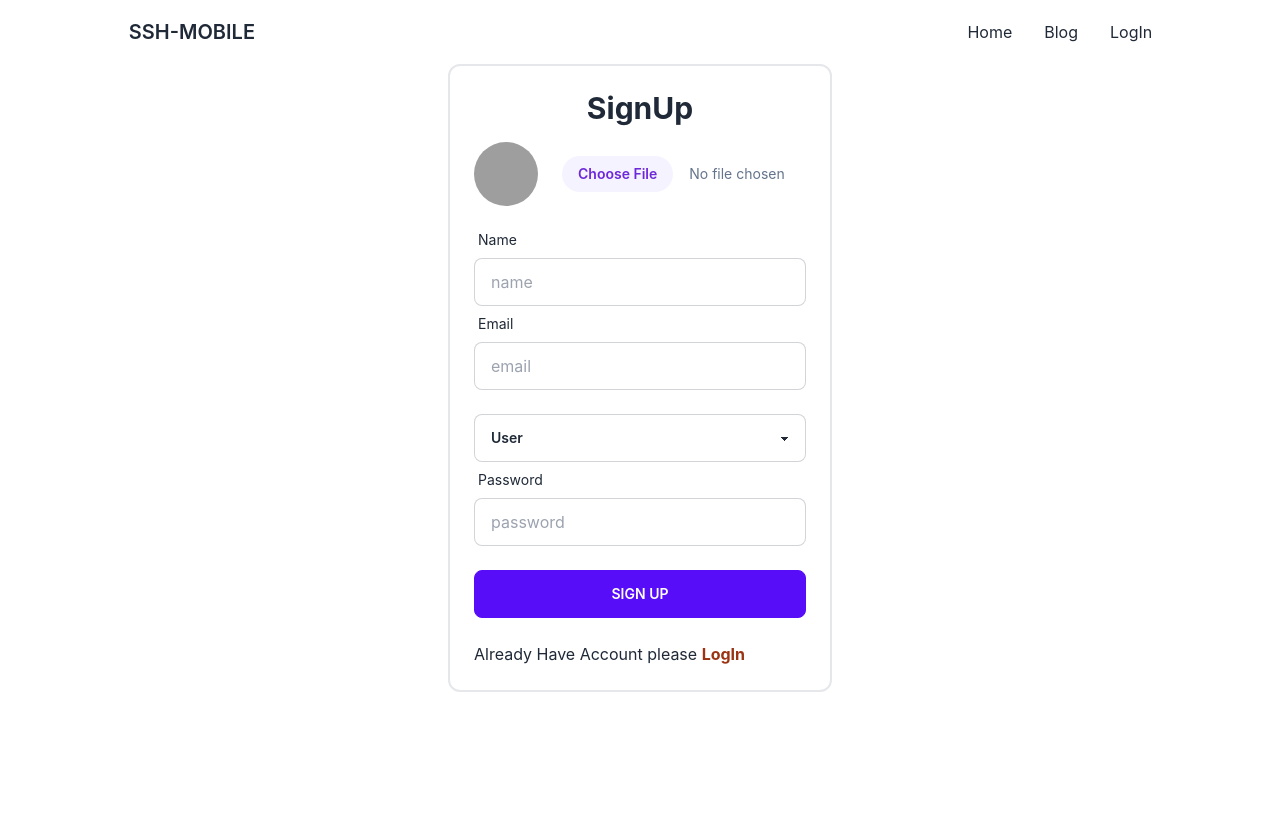
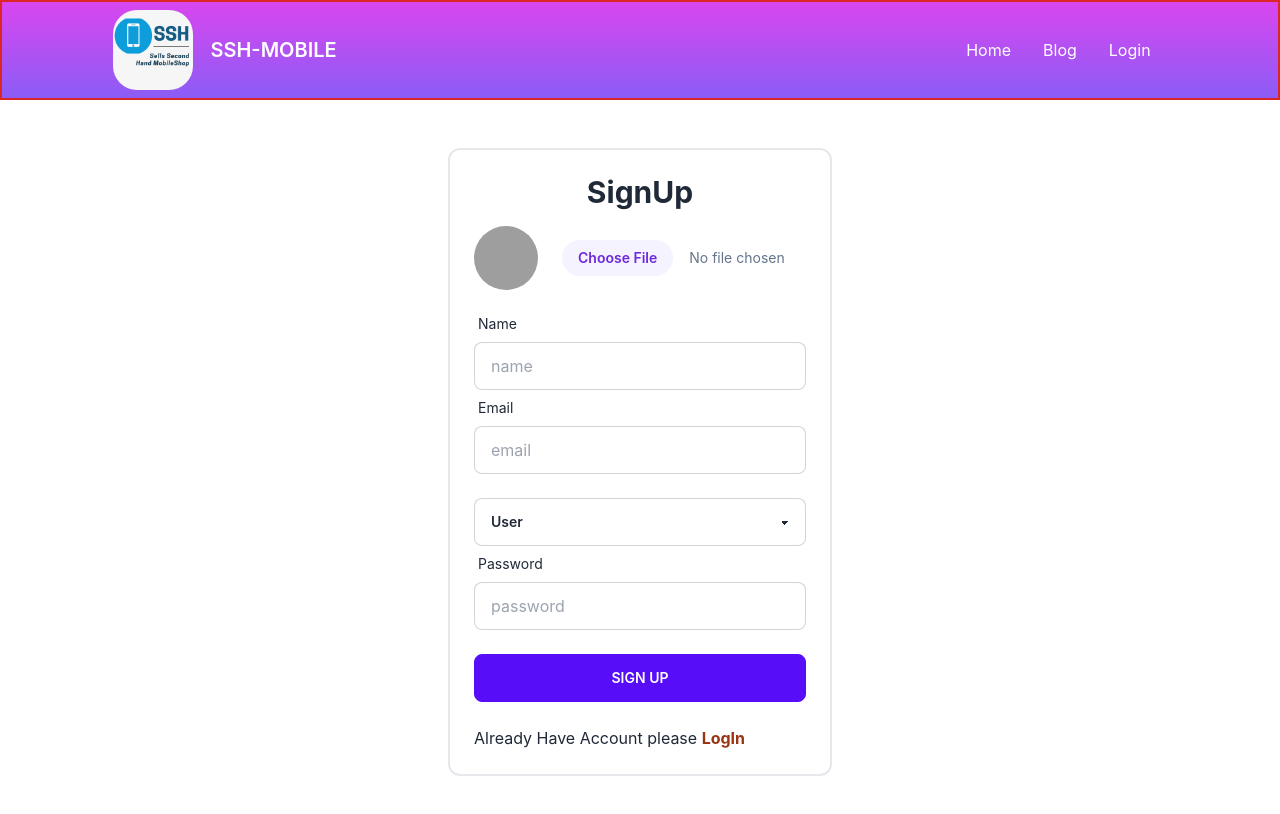
Before and after one commit to sakib036/ssh-mobile-client, a React (Create React App) app: page /signup in a window 1280 px wide. Shown: the top 814 px of the page. Built offline with nearby package versions, Linux system fonts and the light colour scheme; no server answers; grey boxes are pictures that could not be loaded.

Commit message:
signin-firebase

```diff
--- a/src/Components/Common/Navbar/Navbar.js
+++ b/src/Components/Common/Navbar/Navbar.js
@@ -1,6 +1,9 @@
 // import React, { useContext } from 'react';
-import { Link } from 'react-router-dom';
+import { useContext } from 'react';
+import { Link, useNavigate } from 'react-router-dom';
 import { NavLink } from "react-router-dom";
+import { AuthContext } from '../../../Contexts/AuthProvider';
+import logo from '../../../assets/Mobi.png'
 // import { AuthContext } from '../../../Contexts/AuthProvider';
 
 
@@ -8,36 +11,39 @@ import { NavLink } from "react-router-dom";
 
 
 const Navbar = () => {
-    // const { user, logOut } = useContext(AuthContext);
+    const { user, logOut } = useContext(AuthContext);
+    // const navigate=useNavigate();
 
-    // const handelLogOut = () => {
-    //     logOut()
-    //         .then(() => { })
-    //         .catch(error => console.error(error))
-    // }
+    const handelLogOut = () => {
+        logOut()
+            .then(() => { })
+            .catch(error => console.error(error))
+    }
 
     const navManu = <>
         <li><NavLink to='/'>Home</NavLink></li>
         <li><NavLink to='/blog'>Blog</NavLink></li>
-        <li><NavLink to='/login'>LogIn</NavLink></li>
-        {/* {user?.uid ? <li><button onClick={handelLogOut}><NavLink to='/login'>SignOut</NavLink></button></li> :
-            <li><NavLink to='/login'>Login</NavLink></li>} */}
+
+
+        {user?.uid ? <li><button onClick={handelLogOut}><NavLink to='/login'>SignOut</NavLink></button></li> :
+            <li><NavLink to='/login'>Login</NavLink></li>}
     </>
 
 
 
     return (
-        <div className="navbar flex justify-around">
+        <div className="navbar flex justify-around border-2 border-red-600 bg-gradient-to-t from-violet-500 to-fuchsia-500 text-white">
             <div className="navbar-start">
                 <div className="dropdown">
                     <label tabIndex={0} className="btn btn-ghost lg:hidden">
                         <svg xmlns="http://www.w3.org/2000/svg" className="h-5 w-5" fill="none" viewBox="0 0 24 24" stroke="currentColor"><path strokeLinecap="round" strokeLinejoin="round" strokeWidth="2" d="M4 6h16M4 12h8m-8 6h16" /></svg>
                     </label>
-                    <ul tabIndex={1} className="menu menu-compact dropdown-content mt-3 p-2 shadow bg-base-100 rounded-box w-52">
+                    <ul tabIndex={1} className="menu menu-compact dropdown-content mt-3 p-2 shadow bg-gradient-to-t from-fuchsia-500 to-violet-500 rounded-box w-52">
                         {navManu}
                     </ul>
                 </div>
-                <Link to='/' className="btn btn-ghost normal-case text-xl">SSH-MOBILE</Link>
+                <img className='hidden sm:block w-20 rounded-3xl' src={logo} alt="" />
+                <Link to='/' className="btn btn-ghost  normal-case text-xl">SSH-MOBILE</Link>
             </div>
             <div className="navbar-center hidden lg:flex">
                 <ul className="menu menu-horizontal p-0">
--- a/src/Components/Pages/Login/Login/Login.js
+++ b/src/Components/Pages/Login/Login/Login.js
@@ -1,31 +1,32 @@
-import React, { useState } from 'react';
+import React, { useContext, useState } from 'react';
 import { useForm } from 'react-hook-form';
 import { Link } from 'react-router-dom';
+import { AuthContext } from '../../../../Contexts/AuthProvider';
 
 const Login = () => {
 
     const { register, formState: { errors }, handleSubmit } = useForm();
     const [loginError, setLoginError] = useState('');
+    const {signIn}=useContext(AuthContext);
 
     const handelLogin = data => {
         console.log(data);
         setLoginError('');
-        console.log(data.email, data.password)
-        // .then(result => {
-        //     const user = result.user;
-        //     setLoginUserEmail(data.email);
-        //     console.log(user);
+        signIn(data.email, data.password)
+        .then(result => {
+            const user = result.user;
+            console.log(user);
 
-        // })
-        // .catch(error => {
-        //     console.error(error.message);
-        //     setLoginError(error.message);
+        })
+        .catch(error => {
+            console.error(error.message);
+            setLoginError(error.message);
 
-        // })
+        })
     }
 
     return (
-        <div>
+        <div className='my-12'>
             <div className='flex justify-center items-center'>
 
                 <div className='w-96 border-2 p-6 rounded-xl'>
--- a/src/Components/Pages/Login/SignUp/SignUp.js
+++ b/src/Components/Pages/Login/SignUp/SignUp.js
@@ -1,3 +1,4 @@
+import { type } from '@testing-library/user-event/dist/type';
 import React, { useContext, useState } from 'react';
 import { useForm } from 'react-hook-form';
 import { Link, useNavigate } from 'react-router-dom';
@@ -24,6 +25,8 @@ const SignUp = () => {
 
     const handelSignUp = data => {
 
+        console.log(data.userType)
+
 
         setSignUpError('');
         createUser(data.email, data.password)
@@ -42,15 +45,15 @@ const SignUp = () => {
                     .then(res => res.json())
                     .then(imageData => {
                         if (imageData.success) {
-                            console.log(imageData.data.url)
+
                             const userInfo = {
                                 displayName: data.name,
                                 userImage:imageData.data.url,
+
                             }
                             updateUserProfile(userInfo)
-                                        .then(() => {
-
-
+                                        .then(() =>{
+                                            saveUserDb(data.name, data.email,data.userType,imageData.data.url,)
                                         })
                                         .catch(error => {
                                             console.error(error.message)
@@ -64,6 +67,11 @@ const SignUp = () => {
                         setSignUpError(error.message);
 
                     })
+
+                    const saveUserDb=(name,email,userType,userImage)=>{
+                        const user={name,email,userType,userImage}
+                        console.log(user);
+                    }
 
                 // const saveUser = (name, email) => {
                 //     const user = { name, email };
@@ -88,7 +96,8 @@ const SignUp = () => {
 
 
     return (
-        <div className='flex justify-center items-center'>
+
+        <div className='flex justify-center items-center my-12'>
 
             <div className='w-96 border-2 p-6 rounded-xl'>
                 <div>
@@ -135,12 +144,11 @@ const SignUp = () => {
                         {errors.email && <p className='text-red-400' role="alert">{errors.email?.message}</p>}
                     </div>
                     <div>
-                        <select type="text" {...register("user-type", { required: "user-type is required" })} className="select select-bordered w-full  mt-6">
+                        <select type="text" {...register("userType")} className="select select-bordered w-full  mt-6">
 
                             <option selected>User</option>
                             <option>Seller</option>
                         </select>
-                        {errors.text && <p className='text-red-400' role="alert">{errors.text?.message}</p>}
                     </div>
                     <div className="form-control w-full ">
                         <label className="label">
--- a/src/Components/Routes/Routes.js
+++ b/src/Components/Routes/Routes.js
@@ -1,5 +1,6 @@
 import { createBrowserRouter } from "react-router-dom";
 import Main from "../../Layout/Main";
+import Blog from "../Pages/Blog/Blog";
 import Home from "../Pages/Home/Home/Home";
 import Login from "../Pages/Login/Login/Login";
 import SignUp from "../Pages/Login/SignUp/SignUp";
@@ -10,12 +11,12 @@ const routes=createBrowserRouter([
         element:<Main></Main>,
         children:[
             {
-                path:'/home',
+                path:'/',
                 element:<Home></Home>
             },
             {
                 path:'/blog',
-                element:<Home></Home>
+                element:<Blog></Blog>
             },
             {
                 path:'/login',
```
Also changed, not shown: src/assets/Mobi.png (renamed from assets/Mobi.png).
